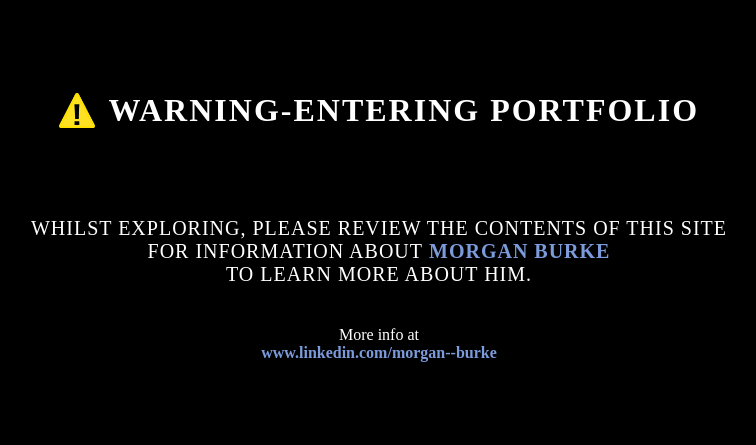
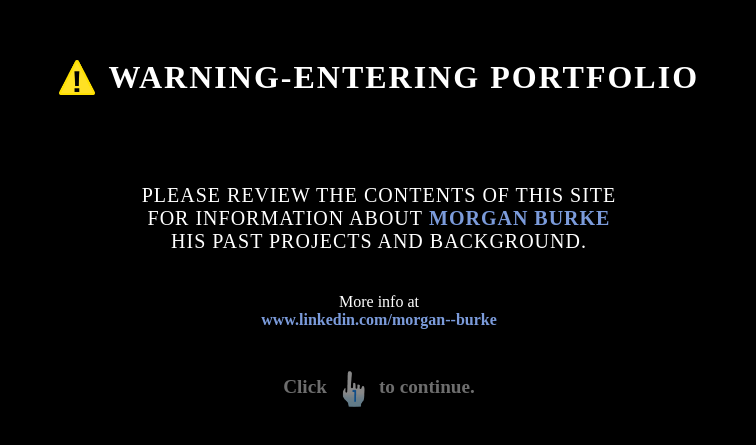
Before and after one commit to LemuelBurke/my-portfolio, a React (Vite) app: page / in a window 1280 px wide. Shown: the part 167-612 px from the top of the page, without its empty margins (261-1017 px from the left). Built offline with nearby package versions, Linux system fonts and the light colour scheme; the HTML template or start-up script is replaced by a standard one.

Commit message:
Finalised welcome screen, added a "helper" and animated page

```diff
--- a/src/pages/warningWelcome.jsx
+++ b/src/pages/warningWelcome.jsx
@@ -1,6 +1,6 @@
 import "../styles/warningWelcome.css";
 import warningImg from "../assets/imgs/wii_warning.png";
-
+import normCursor from "../assets/imgs/cursor-normal2.png";
 const warningWelcome = () => {
 
     //const [showLanding, setShowLanding] = useState(true)
@@ -14,7 +14,6 @@
                 role="dialog"
                 aria-labelledby="landing-title">
 
-
                 <div className="landing-inner">
                     <h1 id="landing-title" className="warning-title">
                         <img src={warningImg} alt="Wii warning icon" className="warning-icon" />
@@ -22,9 +21,9 @@
                     </h1>
 
                     <div className="warning-body">
-                        <p>WHILST EXPLORING, PLEASE REVIEW THE CONTENTS OF THIS SITE <br/> FOR INFORMATION ABOUT
+                        <p>PLEASE REVIEW THE CONTENTS OF THIS SITE <br/> FOR INFORMATION ABOUT
                         <span className="morgan"> MORGAN BURKE </span>
-                         <br/>TO LEARN MORE ABOUT HIM.</p>
+                         <br/>HIS PAST PROJECTS AND BACKGROUND.</p>
                     </div>
 
                     <p className="warning-small">
@@ -32,9 +31,9 @@
                         <a href="https://www.linkedin.com/in/morgan--burke/" target="_blank" rel="noreferrer">www.linkedin.com/morgan--burke</a>
 
                     </p>
-
-
-
+                    <p className="landing-hint">Click
+                        <img src={normCursor} className="clickCursorImg" />
+                        to continue.</p>
                 </div>
             </div>
 
--- a/src/styles/warningWelcome.css
+++ b/src/styles/warningWelcome.css
@@ -10,12 +10,18 @@
     background: #000;
     z-index: 1000;
     color: #fff;
+    /*contents fade in on load*/
+    opacity: 0;
+    animation: overlayFade 600ms ease-out forwards;
 }
 
 .landing-inner {
     width: min(1024px, 94%);
     text-align: center;
     padding: 2rem 1rem;
+    opacity: 0;
+    transform: translateY(8px);
+    animation: contentFade 600ms ease-out 200ms forwards;
 }
 
 .warning-title {
@@ -47,8 +53,12 @@
 
 .landing-hint {
     margin-top: 2.5rem;
-  font-size: 0.9rem;
+    font-size: 1.2rem;
     color: #ccc;
+    font-weight: bold;
+    opacity: 0;
+    animation: hintFade 2s ease-in-out 2s infinite;
+    -webkit-animation: hintFade 2s ease-in-out 2s infinite;
 }
 
 .morgan {
@@ -77,4 +87,50 @@
     }
 }
 
+/*click cursor image*/
+.clickCursorImg {
+    width: 36px;
+    height: 40px;
+    display: inline-block;
+    vertical-align: middle;
+    margin-right: 0.1rem;
+    margin-left: .9rem;;
+}
 /*==================*/
+
+
+
+/* Keyframes */
+@keyframes overlayFade {
+    from {
+        opacity: 0;
+    }
+
+    to {
+        opacity: 1;
+    }
+}
+
+@keyframes contentFade {
+    from {
+        opacity: 0;
+    }
+
+    to {
+        opacity: 1;
+    }
+}
+/* Continuous fade in/out: 2s total -> 1s fade-in (0%→50%), 1s fade-out (50%→100%) */
+@keyframes hintFade {
+    0% {
+        opacity: 0;
+    }
+
+    50% {
+        opacity: 1;
+    }
+
+    100% {
+        opacity: 0;
+    }
+}
```
Also changed, not shown: src/assets/imgs/cursor-normal.png (added), src/assets/imgs/cursor-normal2.png (added). Lines whose indentation alone changed are shown as unchanged.
